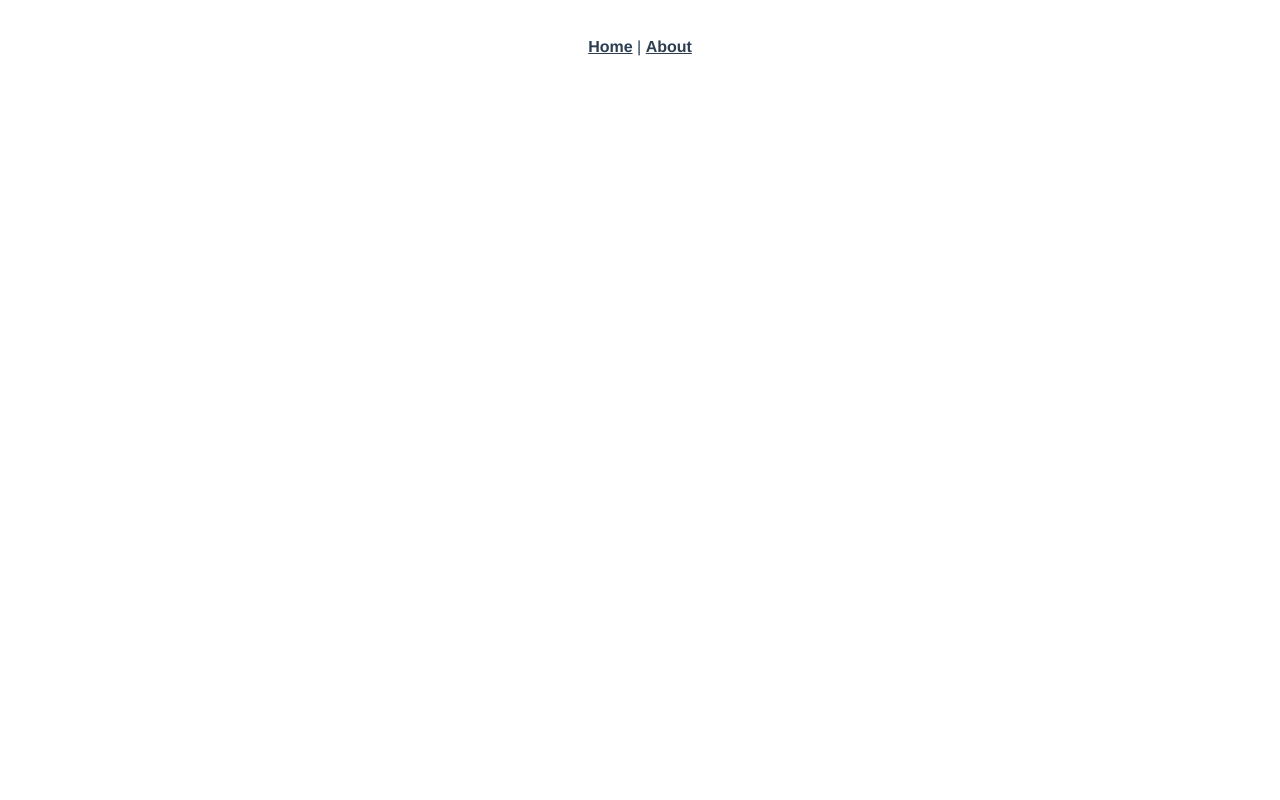
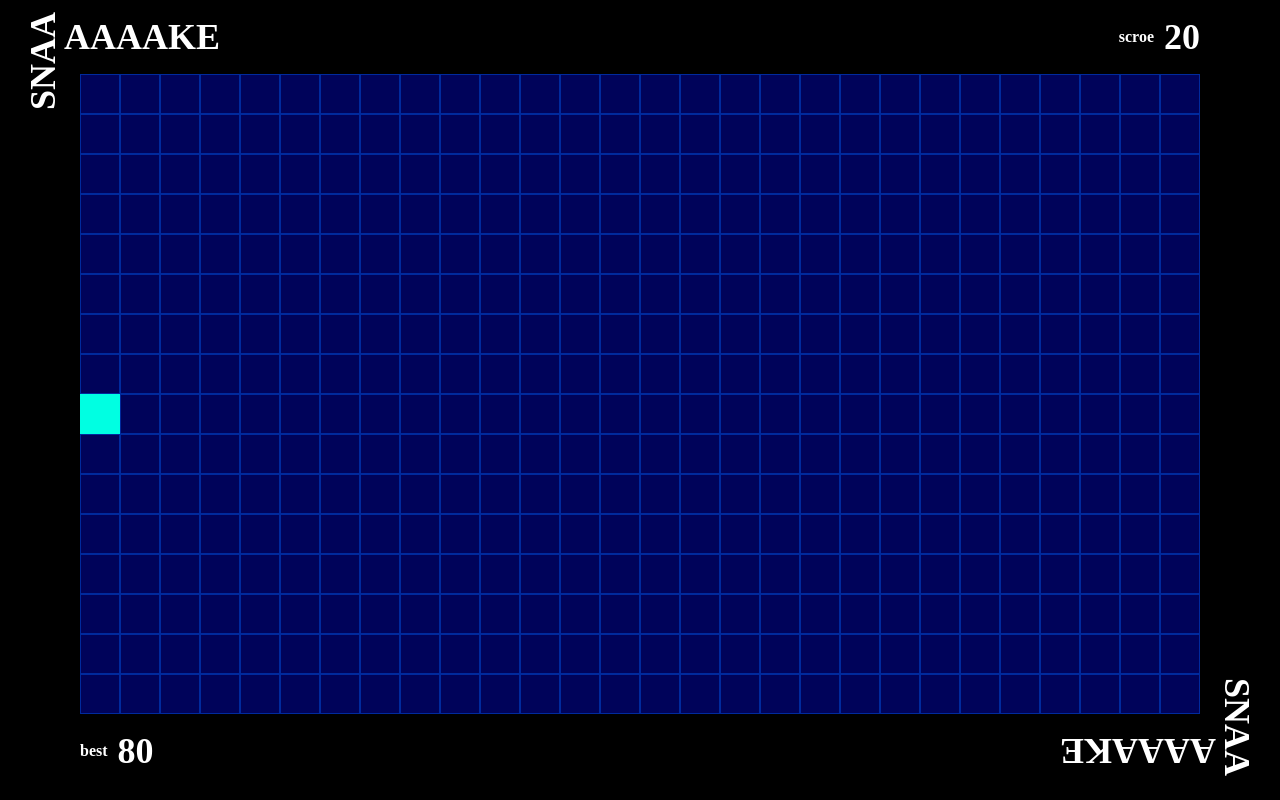
Before and after one commit to f820602h/Snaaaaaaake, a Vue app in the folder vue-snake/: page /#/snake in a window 1280 px wide. Built offline with nearby package versions, Linux system fonts and the light colour scheme; the HTML template or start-up script is replaced by a standard one.

Commit message:
no message

```diff
--- a/vue-snake/src/App.vue
+++ b/vue-snake/src/App.vue
@@ -1,32 +1,24 @@
 <template>
   <div id="app">
-    <div id="nav">
-      <router-link to="/">Home</router-link> |
-      <router-link to="/about">About</router-link>
-    </div>
-    <router-view/>
+    <router-view />
   </div>
 </template>
 
+<script>
+export default {
+  name: 'App',
+};
+</script>
+
 <style lang="scss">
-#app {
-  font-family: 'Avenir', Helvetica, Arial, sans-serif;
-  -webkit-font-smoothing: antialiased;
-  -moz-osx-font-smoothing: grayscale;
-  text-align: center;
-  color: #2c3e50;
-}
-
-#nav {
-  padding: 30px;
-
-  a {
-    font-weight: bold;
-    color: #2c3e50;
-
-    &.router-link-exact-active {
-      color: #42b983;
-    }
+  * {
+    margin: 0;
+    padding: 0;
+    box-sizing: border-box;
   }
-}
+  body {
+    @import url('https://fonts.googleapis.com/css?family=Press+Start+2P&display=swap');
+    font-family: 'Press Start 2P', cursive;
+    background: #000;
+  }
 </style>
--- a/vue-snake/src/components/HelloWorld.vue
+++ /dev/null
@@ -1,60 +0,0 @@
-<template>
-  <div class="hello">
-    <h1>{{ msg }}</h1>
-    <p>
-      For a guide and recipes on how to configure / customize this project,<br>
-      check out the
-      <a href="https://cli.vuejs.org" target="_blank" rel="noopener">vue-cli documentation</a>.
-    </p>
-    <h3>Installed CLI Plugins</h3>
-    <ul>
-      <li><a href="https://github.com/vuejs/vue-cli/tree/dev/packages/%40vue/cli-plugin-babel" target="_blank" rel="noopener">babel</a></li>
-      <li><a href="https://github.com/vuejs/vue-cli/tree/dev/packages/%40vue/cli-plugin-router" target="_blank" rel="noopener">router</a></li>
-      <li><a href="https://github.com/vuejs/vue-cli/tree/dev/packages/%40vue/cli-plugin-vuex" target="_blank" rel="noopener">vuex</a></li>
-      <li><a href="https://github.com/vuejs/vue-cli/tree/dev/packages/%40vue/cli-plugin-eslint" target="_blank" rel="noopener">eslint</a></li>
-    </ul>
-    <h3>Essential Links</h3>
-    <ul>
-      <li><a href="https://vuejs.org" target="_blank" rel="noopener">Core Docs</a></li>
-      <li><a href="https://forum.vuejs.org" target="_blank" rel="noopener">Forum</a></li>
-      <li><a href="https://chat.vuejs.org" target="_blank" rel="noopener">Community Chat</a></li>
-      <li><a href="https://twitter.com/vuejs" target="_blank" rel="noopener">Twitter</a></li>
-      <li><a href="https://news.vuejs.org" target="_blank" rel="noopener">News</a></li>
-    </ul>
-    <h3>Ecosystem</h3>
-    <ul>
-      <li><a href="https://router.vuejs.org" target="_blank" rel="noopener">vue-router</a></li>
-      <li><a href="https://vuex.vuejs.org" target="_blank" rel="noopener">vuex</a></li>
-      <li><a href="https://github.com/vuejs/vue-devtools#vue-devtools" target="_blank" rel="noopener">vue-devtools</a></li>
-      <li><a href="https://vue-loader.vuejs.org" target="_blank" rel="noopener">vue-loader</a></li>
-      <li><a href="https://github.com/vuejs/awesome-vue" target="_blank" rel="noopener">awesome-vue</a></li>
-    </ul>
-  </div>
-</template>
-
-<script>
-export default {
-  name: 'HelloWorld',
-  props: {
-    msg: String,
-  },
-};
-</script>
-
-<!-- Add "scoped" attribute to limit CSS to this component only -->
-<style scoped lang="scss">
-h3 {
-  margin: 40px 0 0;
-}
-ul {
-  list-style-type: none;
-  padding: 0;
-}
-li {
-  display: inline-block;
-  margin: 0 10px;
-}
-a {
-  color: #42b983;
-}
-</style>
--- a/vue-snake/src/router/index.js
+++ b/vue-snake/src/router/index.js
@@ -1,22 +1,24 @@
 import Vue from 'vue';
 import VueRouter from 'vue-router';
-import Home from '../views/Home.vue';
+import Start from '../views/Start.vue';
 
 Vue.use(VueRouter);
 
 const routes = [
   {
     path: '/',
-    name: 'home',
-    component: Home,
+    name: 'Start',
+    component: Start,
   },
   {
-    path: '/about',
-    name: 'about',
-    // route level code-splitting
-    // this generates a separate chunk (about.[hash].js) for this route
-    // which is lazy-loaded when the route is visited.
-    component: () => import(/* webpackChunkName: "about" */ '../views/About.vue'),
+    path: '/snake',
+    name: 'Snake',
+    component: () => import(/* webpackChunkName: "Snake" */ '../views/Snake.vue'),
+  },
+  {
+    path: '/end',
+    name: 'End',
+    component: () => import(/* webpackChunkName: "End" */ '../views/End.vue'),
   },
 ];
 
--- a/vue-snake/src/views/About.vue
+++ /dev/null
@@ -1,5 +0,0 @@
-<template>
-  <div class="about">
-    <h1>This is an about page</h1>
-  </div>
-</template>
--- /dev/null
+++ b/vue-snake/src/views/End.vue
@@ -0,0 +1,13 @@
+<template>
+  <div />
+</template>
+
+<script>
+export default {
+
+};
+</script>
+
+<style lang="scss" scoped>
+
+</style>
--- a/vue-snake/src/views/Home.vue
+++ /dev/null
@@ -1,18 +0,0 @@
-<template>
-  <div class="home">
-    <img alt="Vue logo" src="../assets/logo.png">
-    <HelloWorld msg="Welcome to Your Vue.js App"/>
-  </div>
-</template>
-
-<script>
-// @ is an alias to /src
-import HelloWorld from '@/components/HelloWorld.vue';
-
-export default {
-  name: 'home',
-  components: {
-    HelloWorld,
-  },
-};
-</script>
--- /dev/null
+++ b/vue-snake/src/views/Snake.vue
@@ -0,0 +1,144 @@
+<template>
+  <div
+    class="container"
+    tabindex="-1"
+    @keydown="redirect"
+  >
+    <div class="gameCon">
+      <div class="display">
+        <h2 class="name">
+          AAAAKE
+        </h2>
+        <h2><span>scroe</span>20</h2>
+      </div>
+      <div class="playArea">
+        <div
+          class="box"
+          v-for="index in 448"
+          :key="index"
+        />
+        <div
+          class="snake"
+          v-for="(item, index) in snake"
+          :style="{top: item[1] * zBox+ 'px', left: item[0] * zBox + 'px'}"
+          :key="index"
+        />
+      </div>
+      <div class="display">
+        <h2>
+          <span>best</span>80
+        </h2>
+        <h2 class="name rotate">
+          AAAAKE
+        </h2>
+      </div>
+    </div>
+  </div>
+</template>
+
+<script>
+import { setInterval } from 'timers';
+
+export default {
+  name: 'Snake',
+  data() {
+    return {
+      xBox: 28,
+      yBox: 16,
+      zBox: 40,
+      food: [1, 1],
+      snake: [[0, 8]],
+      direct: null,
+      startMove: false,
+    };
+  },
+  methods: {
+    redirect(e) {
+      const key = e.which;
+      if (key === 38) this.direct = 'up';
+      if (key === 40) this.direct = 'down';
+      if (key === 39) this.direct = 'right';
+      if (key === 37) this.direct = 'left';
+      if (this.startMove === false) this.play();
+    },
+    snakeMove() {
+      if (this.direct === 'up') this.snake[0][1] = this.snake[0][1] + 1;
+      if (this.direct === 'down') this.snake[0][1] = this.snake[0][1] - 1;
+      if (this.direct === 'right') this.snake[0][0] = this.snake[0][1] + 1;
+      if (this.direct === 'left') this.snake[0][0] = this.snake[0][1] - 1;
+    },
+    play() {
+      this.startMove = true;
+      setInterval(() => {
+        this.snakeMove();
+      }, 200);
+    },
+  },
+};
+</script>
+
+<style lang="scss" scoped>
+.container{
+  display: flex;
+  align-items: center;
+  height: 100vh;
+}
+.gameCon{
+  width: 1120px;
+  height: 800px;
+  margin: 0 auto;
+  .display{
+    display: flex;
+    justify-content: space-between;
+    align-items: center;
+    h2{
+      display: flex;
+      align-items: center;
+      margin: 16px 0;
+      font-size: 36px;
+      color: white;
+      span{
+        display: block;
+        margin-right: 10px;
+        font-size: 16px;
+      }
+      &.name{
+        position: relative;
+        margin: 16px 0 16px -16px;
+        &::before{
+          content: 'SNAA';
+          display: block;
+          position: absolute;
+          top: -4px;
+          left: -42px;
+          writing-mode: vertical-rl;
+          transform: rotate(180deg);
+        }
+      }
+      &.rotate{
+        margin: 16px -16px 16px 0px;
+        transform: rotate(180deg);
+      }
+    }
+  }
+  .playArea{
+    position: relative;
+    display: flex;
+    flex-wrap: wrap;
+    height: 640px;
+    margin: 0 auto;
+    background: #00035A;
+    .box{
+      width: 40px;
+      height: 40px;
+      border: 1px solid #002A9D;
+    }
+    .snake{
+      position: absolute;
+      width: 40px;
+      height: 40px;
+      background: #00FFE2;
+    }
+  }
+}
+</style>
--- /dev/null
+++ b/vue-snake/src/views/Start.vue
@@ -0,0 +1,66 @@
+<template>
+  <div
+    class="start"
+    tabindex="-1"
+    @keydown.space="start"
+  >
+    <h2>SNAAAAAAKE</h2>
+    <p>PRESS [SPACE] TO START</p>
+  </div>
+</template>
+
+<script>
+export default {
+  name: 'Start',
+  methods: {
+    start() {
+      this.$router.push('/snake');
+    },
+  },
+};
+</script>
+
+<style lang="scss" scoped>
+.start{
+  display: flex;
+  flex-direction: column;
+  justify-content: center;
+  align-items: center;
+  min-height: 100vh;
+  background: url("~@/assets/bg-start.png") center no-repeat;
+  background-size: 1280px;
+  h2{
+    position: relative;
+    margin: 20px 0;
+    font-size: 36px;
+    color: white;
+    &::after, &::before{
+      content: '';
+      display: block;
+      position: absolute;
+      width: 40px;
+      height: 40px;
+      top: 0;
+      left: -60px;
+      background: white;
+    }
+    &::after{
+      left: unset;
+      right: -60px;
+    }
+  }
+  p{
+    margin-top: 20px;
+    font-size: 24px;
+    color: #00FFE2;
+    animation: shine 1s infinite;
+  }
+  @keyframes shine {
+    50%{
+      opacity: 0;
+    }100%{
+      opacity: 1;
+    }
+  }
+}
+</style>
```
Also changed, not shown: vue-snake/src/assets/bg-start.png (added), 1 other file (tests, documents, lock files or other folders).
